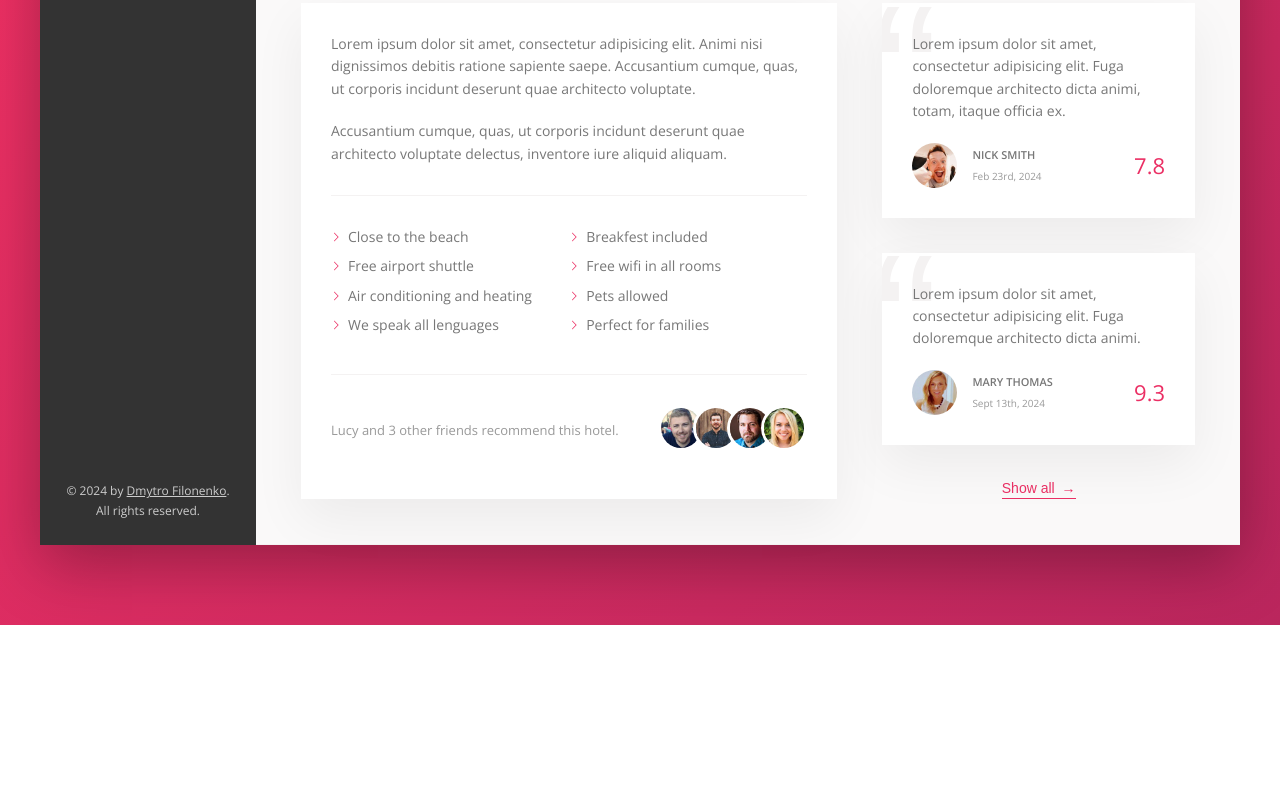
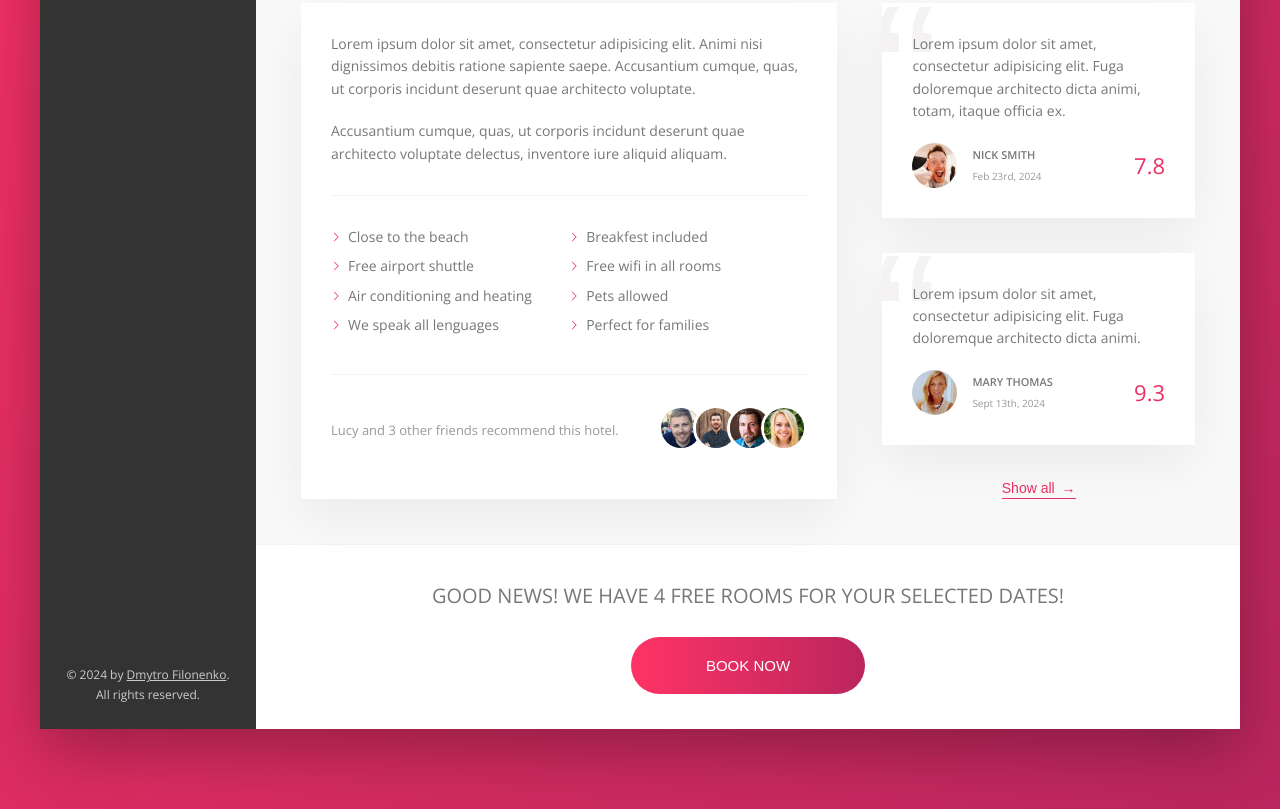
Before and after one commit to FilonenkoDima/Trillo, a website: page index.html in a window 1280 px wide. Shown: the part 644-1453 px from the top of the page. Before the commit the page ends 1269 px from the top, so only its background shows below. Drawn offline with nearby package versions, Linux system fonts and the light colour scheme.

Commit message:
add cta section

```diff
--- a/index.html
+++ b/index.html
@@ -254,6 +254,16 @@
               <button class="btn-inline">Show all <span>&rarr;</span></button>
             </div>
           </div>
+
+          <div class="cta">
+            <h2 class="cta__book-now">
+              Good news! We have 4 free rooms for your selected dates!
+            </h2>
+            <button class="btn">
+              <span class="btn__visible">Book now</span>
+              <span class="btn__invisible">Only 4 rooms left</span>
+            </button>
+          </div>
         </main>
       </div>
     </div>
--- a/sass/_components.scss
+++ b/sass/_components.scss
@@ -463,3 +463,76 @@
     z-index: 1;
   }
 }
+
+////////////////////////////////////////////////////
+// CTA
+.cta {
+  padding: 3.5rem 0;
+  text-align: center;
+
+  &__book-now {
+    font-size: 2rem;
+    font-weight: 300;
+    text-transform: uppercase;
+    margin-bottom: 2.5rem;
+  }
+}
+
+////////////////////////////////////////////////////
+// CTA
+
+.btn {
+  font-size: 1.5rem;
+  font-weight: 300;
+  text-transform: uppercase;
+  border-radius: 10rem;
+  border: none;
+  background-image: linear-gradient(
+    to right,
+    var(--color-primary-light),
+    var(--color-primary-dark)
+  );
+  color: #fff;
+  position: relative;
+  overflow: hidden;
+  cursor: pointer;
+
+  & > * {
+    display: inline-block;
+    height: 100%;
+    width: 100%;
+    transition: all 0.2s;
+  }
+
+  &__visible {
+    padding: 2rem 7.5rem;
+  }
+
+  &__invisible {
+    position: absolute;
+    padding: 2rem 0;
+    left: 0;
+    top: -100%;
+  }
+
+  &:hover {
+    background-image: linear-gradient(
+      to left,
+      var(--color-primary-light),
+      var(--color-primary-dark)
+    );
+  }
+
+  &:hover &__visible {
+    transform: translateY(100%);
+  }
+
+  &:hover &__invisible {
+    top: 0;
+  }
+
+  &:focus {
+    outline: none;
+    animation: pulsate 1s infinite;
+  }
+}
```
Also changed, not shown: css/style.css.
